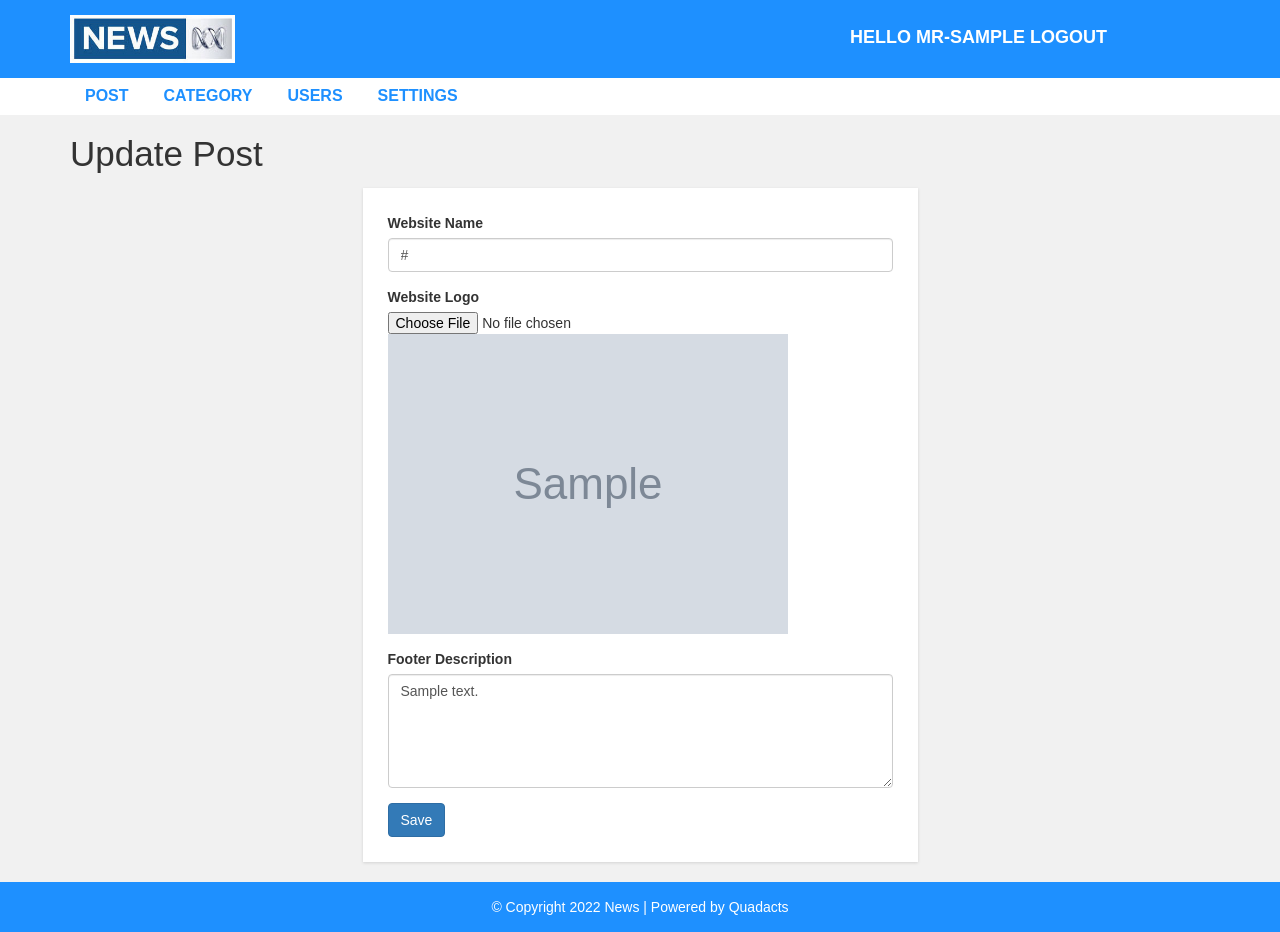
After one commit to Muhammad-Talha-Boota/PHP_NEWS_PRJ, a PHP site: page /news_prj/admin/settings.php in a window 1280 px wide. The commit adds this page. Run offline with PHP 8.4, Linux system fonts and the light colour scheme; the visitor is signed in with stand-in values (Sample User, id 1); tables that the repository leaves empty or names only in its code hold one stand-in row (values such as "Sample post"); grey boxes marked "Sample" are stand-in pictures.

Commit message:
some New Code for Dinamic Header And Footer

```diff
--- a/admin/header.php
+++ b/admin/header.php
@@ -66,6 +66,9 @@ if (!isset($_SESSION['u_name'])) {
                             <li>
                                 <a href="users.php">Users</a>
                             </li>
+                            <li>
+                                <a href="settings.php">settings</a>
+                            </li>
                         <?php
                         }
                         ?>
--- a/admin/save-post.php
+++ b/admin/save-post.php
@@ -47,7 +47,3 @@ if(mysqli_multi_query($conn,$sql)){
 }else{
     echo "<div class='alert alert-danger'>Query Failed.</div>";
 }
-
-
-
-?>
--- /dev/null
+++ b/admin/settings.php
@@ -0,0 +1,55 @@
+<?php
+include "header.php";
+?>
+<div id="admin-content">
+    <div class="container">
+        <div class="row">
+            <div class="col-md-12">
+                <h1 class="admin-heading">Update Post</h1>
+            </div>
+            <div class="col-md-offset-3 col-md-6">
+
+                <?php
+
+                include "config.php";
+
+                $sql = "SELECT * FROM settings";
+
+                $result = mysqli_query($conn, $sql) or die('Query Faild');
+                if (mysqli_num_rows($result) > 0) {
+                    while ($row = mysqli_fetch_assoc($result)) {
+                ?>
+
+                        <!-- Form for show edit-->
+                        <form action="save_settings.php" method="POST" enctype="multipart/form-data" autocomplete="off">
+                            <div class="form-group">
+                                <label for="website_name">Website Name</label>
+                                <input type="text" name="website_name" class="form-control" id="exampleInputUsername" value="<?php echo $row['websitename'] ?>">
+                            </div>
+                            <div class="form-group">
+                                <label for="logo">Website Logo</label>
+                                <input type="file" name="logo">
+                                <img src="images/<?php echo $row['logo'] ?>">
+                                <input type="hidden" name="old-logo" value="<?php echo $row['logo'] ?>">
+                            </div>
+                            <div class="form-group">
+                                <label for="footer_desc">Footer Description</label>
+                                <textarea class="form-control" type="text" name="footer_desc" id="footer_desc" cols="30" rows="5" require><?php echo $row['footerdesc'] ?></textarea>
+                            </div>
+                            <input type="submit" name="submit" class="btn btn-primary" value="Save" require />
+                        </form>
+
+                <?php
+                    }
+                } else {
+                    echo 'Record not Found';
+                }
+                ?>
+                <!-- Form End -->
+            </div>
+        </div>
+    </div>
+</div>
+<?php
+include "footer.php";
+?>
```
Also changed, not shown: admin/save_settings.php (added, +39 -0 lines), footer.php (+17 -2 lines), header.php (+19 -2 lines), admin/images/Home-Quadacts-Technologies.png (added), admin/images/ali.png (added), admin/images/image.png (added).
